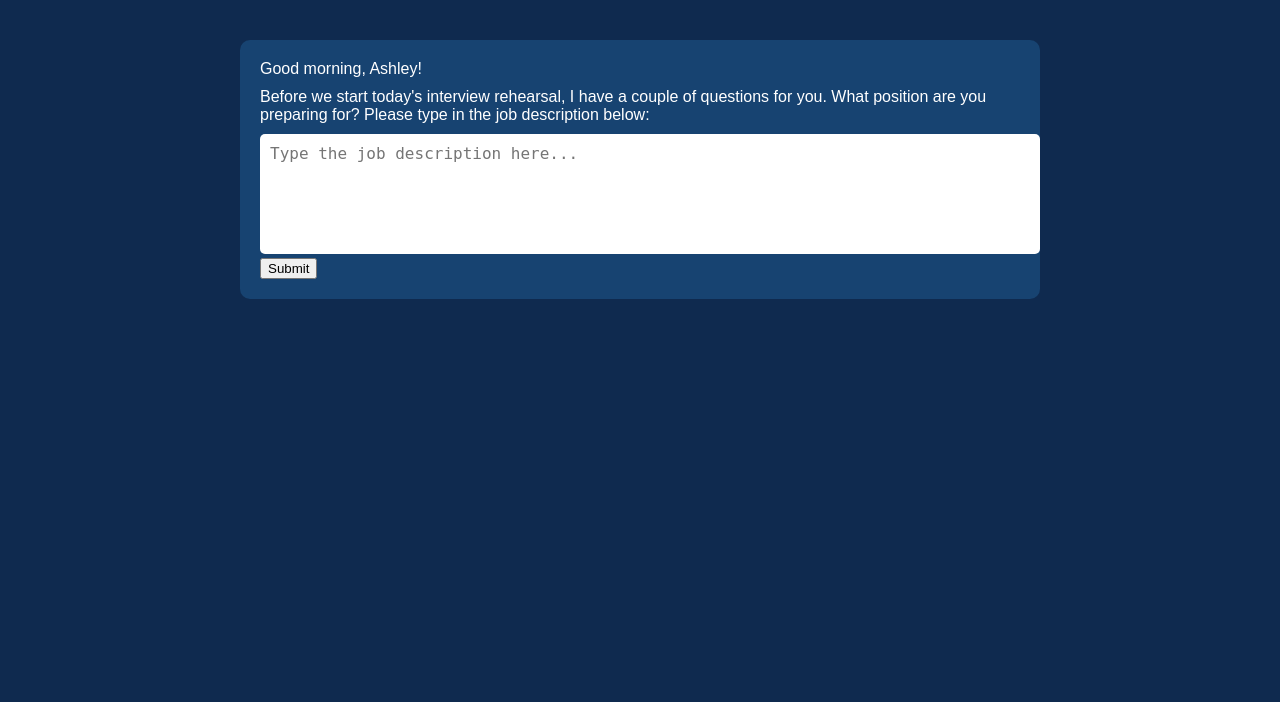
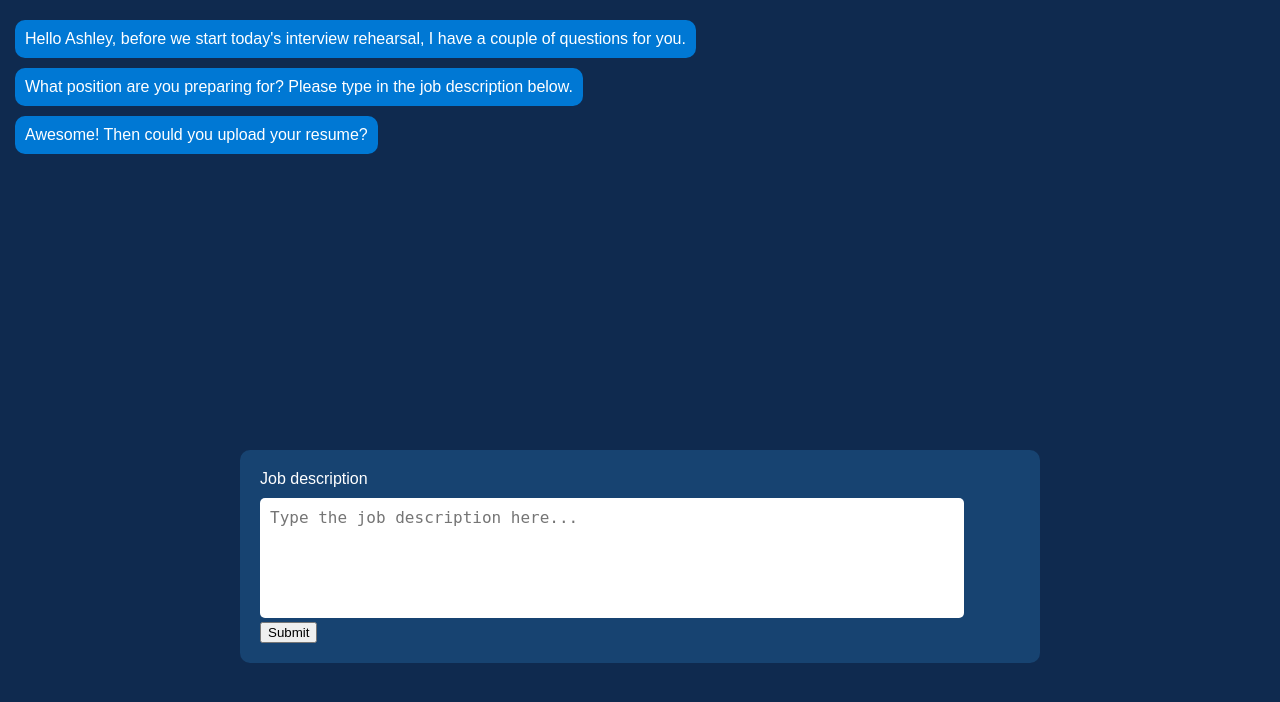
Before and after one commit to Yanan-Gong/LLMisses-mock-interveiw-agent, a Flask app: page /upload in a window 1280 px wide. Shown: the part 72-774 px from the top of the page. Run offline with Flask 3, Linux system fonts and the light colour scheme; parts of the project's set-up code (start-up, migrations or seed data) failed here and were passed over.

Commit message:
UI enhancement for upload page

```diff
--- a/app/templates/upload.html
+++ b/app/templates/upload.html
@@ -50,22 +50,57 @@
         }
 
         .container {
-            padding: 20px;
+            /* padding: 20px; */
             max-width: 800px;
             margin: auto;
+            gap: 10px;
+            animation: fadeIn 5s;
         }
+
+        .chat-body {
+            height: 400px;
+            overflow-y: auto;
+            padding: 15px;
+            display: flex;
+            flex-direction: column;
+        }
+        .message {
+            margin: 5px 0;
+            padding: 10px;
+            border-radius: 10px;
+            max-width: 70%;
+        }
+        .system-message {
+            align-self: flex-start;
+            background: #0078d4;
+            color: white;
+        }
+
+        .system-message-fadein {
+            align-self: flex-start;
+            background: #0078d4;
+            color: white;
+            animation: fadeIn 5s;
+        }
+
+        .system-message.hidden{
+            display: none;
+        }
+
         .chat-box {
             margin: 20px 0;
             border-radius: 10px;
             padding: 20px;
             background-color: #174371;
             position: relative;
+            gap: 10px;
+            animation: fadeIn 5s;
         }
         .chat-box p {
             margin: 0 0 10px;
         }
         .chat-box textarea {
-            width: 100%;
+            width: 90%;
             height: 100px;
             padding: 10px;
             border-radius: 5px;
@@ -73,6 +108,7 @@
             resize: none;
             font-size: 1rem;
             color: #333;
+            animation: fadeIn 5s;
         }
         .chat-box.hidden {
             display: none;
@@ -97,10 +133,16 @@
             text-decoration: none;
             font-size: 1.2em;
             border-radius: 5px;
+            animation: fadeIn 5s;
         }
         .btn:hover {
             background-color: #0056b3;
         }
+
+        @keyframes fadeIn {
+                0% { opacity: 0; }
+                100% { opacity: 1; }
+                }
     </style>
 </head>
 <body>
@@ -115,15 +157,22 @@
           </nav>
         </div>
       </header>
+
+    <div id="chat-body" class="chat-body">
+            <div class="message system-message">Hello Ashley, before we start today's interview rehearsal, I have a couple of questions for you.</div>
+            <div class="message system-message-fadein">What position are you preparing for? Please type in the job description below.</div>
+            <div class="message system-message-fadein hidden" id="question2-chat">Awesome! Then could you upload your resume?</div>
+    </div>
+
     <div class="container">
         <div class="chat-box" id="question1">
-            <p>Good morning, Ashley!</p>
-            <p>Before we start today's interview rehearsal, I have a couple of questions for you. What position are you preparing for? Please type in the job description below:</p>
+            <p>Job description</p>
             <textarea id="job-description" placeholder="Type the job description here..."></textarea>
             <button onclick="showNext()">Submit</button>
         </div>
+
         <div class="chat-box hidden" id="question2">
-            <p>Awesome! Then could you upload your resume as an attachment? PDF format work for me:</p>
+            <p>Resume upload</p>
             <div class="file-upload">
                 <input type="file" id="resume-upload" accept="application/pdf">
             </div>
@@ -152,6 +201,7 @@
                      alert("Job description submitted successfully!");
                      document.getElementById('question1').classList.add('hidden');
                      document.getElementById('question2').classList.remove('hidden');
+                     document.getElementById('question2-chat').classList.remove('hidden');
                  } else {
                      const errorData = await response.json();
                      alert(`Error: ${errorData.message || 'Submission failed!'}`);
@@ -160,7 +210,6 @@
                  console.error('Error uploading:', error);
                  alert("An error occurred while submitting the data. Please try again.");
              }
-
         }
 
         async function submitResume() {
```
